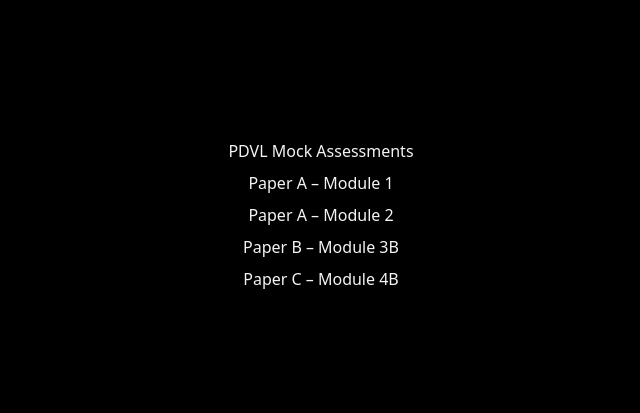
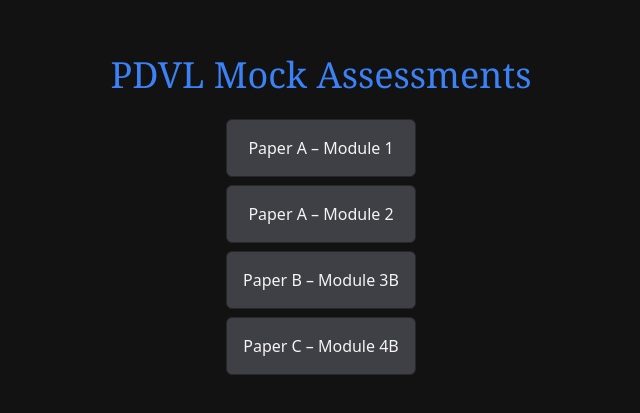
Before and after one commit to eddyvlad/pdvl-mock-assessment, a Next.js app: page / in a window 1280 px wide. Shown: the part 181-594 px from the top of the page, without its empty margins (319-959 px from the left). Built offline with nearby package versions, Linux system fonts and the light colour scheme.

Commit message:
Integrate `@tailwindcss/typography`, update global styles, and improve assessment UI styling

```diff
--- a/package.json
+++ b/package.json
@@ -17,6 +17,7 @@
   "devDependencies": {
     "@eslint/eslintrc": "^3",
     "@tailwindcss/postcss": "^4",
+    "@tailwindcss/typography": "^0.5.16",
     "@types/jest": "^30.0.0",
     "@types/node": "^20",
     "@types/react": "^19",
--- a/src/app/assess/[paper]/[module]/[seed]/AssessmentClient.tsx
+++ b/src/app/assess/[paper]/[module]/[seed]/AssessmentClient.tsx
@@ -129,7 +129,7 @@ export default function AssessmentClient({ paper, moduleKey, seed, questions, mi
       >
         {questions.map((q, qi) => (
           <fieldset key={qi} data-q={qi} className="pdvl-question">
-            <legend>{q.prompt}</legend>
+            <legend className="font-bold text-primary">{q.prompt}</legend>
             {q.choices.map((c, ci) => {
               const id = `q${qi}-${ci}`;
               return (
@@ -148,7 +148,7 @@ export default function AssessmentClient({ paper, moduleKey, seed, questions, mi
             })}
           </fieldset>
         ))}
-        <button type="submit" className="pdvl-submit">Submit</button>
+        <button type="submit" className="pdvl-submit btn-primary">Submit</button>
       </form>
     </div>
   );
--- a/src/app/assess/[paper]/[module]/[seed]/page.tsx
+++ b/src/app/assess/[paper]/[module]/[seed]/page.tsx
@@ -1,12 +1,12 @@
-import { headers } from "next/headers";
-import { notFound, redirect } from "next/navigation";
+import { headers } from 'next/headers';
+import { notFound, redirect } from 'next/navigation';
 
-import AssessmentClient from "./AssessmentClient";
+import AssessmentClient from './AssessmentClient';
 
-import { MODULE_CONFIG } from "@/lib/config";
-import { datasetPath } from "@/lib/dataset";
-import { getModuleRng, Question, sampleQuestions } from "@/lib/questions";
-import { generateSeed, isValidSeed } from "@/lib/seed";
+import { MODULE_CONFIG } from '@/lib/config';
+import { datasetPath } from '@/lib/dataset';
+import { getModuleRng, Question, sampleQuestions } from '@/lib/questions';
+import { generateSeed, isValidSeed } from '@/lib/seed';
 
 interface Params {
   paper: string;
@@ -19,15 +19,15 @@ export default async function Page({
                                    }: {
   params: Promise<Params>;
 }) {
-  const { paper, module, seed } = await params;
+  const {paper, module, seed} = await params;
   if (!MODULE_CONFIG[paper]?.[module]) {
     notFound();
   }
   if (!isValidSeed(seed)) {
     redirect(`/assess/${paper}/${module}/${generateSeed()}`);
   }
-    const host = (await headers()).get("host") ?? "localhost:3000";
-  const protocol = process.env.NODE_ENV === "development" ? "http" : "https";
+  const host = (await headers()).get('host') ?? 'localhost:3000';
+  const protocol = process.env.NODE_ENV === 'development' ? 'http' : 'https';
   const url = `${protocol}://${host}${datasetPath(paper, module)}`;
   const res = await fetch(url);
   if (!res.ok) {
@@ -39,6 +39,10 @@ export default async function Page({
   const questions = sampleQuestions(pool, cfg.count, rng);
 
   return (
+    <>
+      <div className="prose dark:prose-invert mx-auto max-w-prose m-6">
+        <h1 className="mb-0">Paper: {paper}</h1>
+        <h2 className="mt-0">Module: {module}</h2>
         <AssessmentClient
           paper={paper}
           moduleKey={module}
@@ -46,5 +50,7 @@ export default async function Page({
           questions={questions}
           minutes={cfg.minutes}
         />
+      </div>
+    </>
   );
 }
--- a/src/app/globals.css
+++ b/src/app/globals.css
@@ -1,8 +1,10 @@
 @import "tailwindcss";
+
+@plugin '@tailwindcss/typography';
 
 @theme {
     /* Color Palette */
-    --color-brand-black: #000000;
+    --color-brand-dark: #121212;
     --color-brand-white: #ffffff;
     --color-brand-gray-50: #fafafa;
     --color-brand-gray-100: #f4f4f5;
@@ -78,7 +80,7 @@
 
 @media (prefers-color-scheme: dark) {
     @theme {
-        --color-background: var(--color-brand-black);
+        --color-background: var(--color-brand-dark);
         --color-foreground: var(--color-brand-gray-100);
         --color-muted: var(--color-brand-gray-900);
         --color-muted-foreground: var(--color-brand-gray-400);
@@ -114,6 +116,53 @@ body {
     font-feature-settings: "rlig" 1, "calt" 1;
     -webkit-font-smoothing: antialiased;
     -moz-osx-font-smoothing: grayscale;
+}
+
+h1, h2, h3, h4, h5, h6 {
+    @apply font-serif mb-4 text-primary;
+}
+
+h1 {
+    @apply text-4xl;
+}
+
+h2 {
+    @apply text-3xl;
+}
+
+h3 {
+    @apply text-2xl;
+}
+
+h4 {
+    @apply text-xl;
+}
+
+h5 {
+    @apply text-lg;
+}
+
+h6 {
+    @apply text-base;
+}
+
+a {
+    @apply
+    rounded-sm
+    py-1
+    border-b-2 border-transparent
+    hover:underline
+    focus-visible:outline-hidden
+    focus-visible:ring-2
+    focus-visible:ring-offset-2
+    focus-visible:ring-offset-background
+    transition-colors
+    duration-150
+    ease-in-out;
+}
+
+a.active {
+    @apply border-b-2 rounded-none focus-visible:rounded-sm hover:no-underline;
 }
 
 /* Custom Scrollbar */
@@ -398,6 +447,7 @@ body {
 }
 
 .pdvl-landing li {
+    @apply border p-4 rounded-md bg-brand-gray-700;
     margin: 0.5rem 0;
 }
 
```
Also changed, not shown: 1 other file (tests, documents, lock files or other folders). Lines whose indentation alone changed are shown as unchanged.
